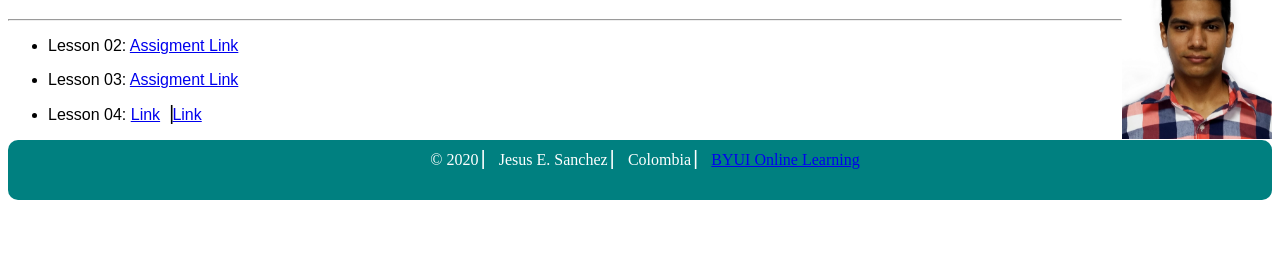
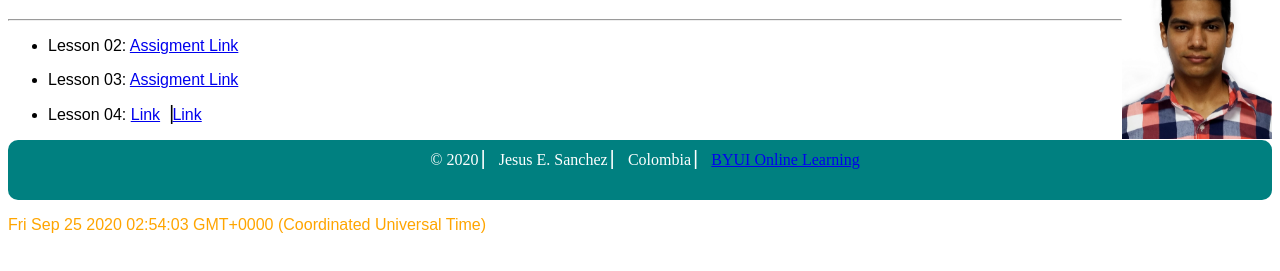
Before and after one commit to jesussanchez1389/jesussanchez.github.io, a plain HTML site: page index.html in a window 1280 px wide. Shown: the part 145-416 px from the top of the page. Drawn offline with Linux system fonts and the light colour scheme.

Commit message:
JavaScript document added

```diff
--- a/index.html
+++ b/index.html
@@ -5,7 +5,8 @@
 <meta name="viewport" content="width=device-width, initial-scale=1.0">
 <meta name="description" content="A portal to my home page">
 <link rel="stylesheet" href="stylesheet.css">
-  <title>Jesus Sanchez-Home Page</title>
+<script src="javascript.js"></script>
+<title>Jesus Sanchez-Home Page</title>
 </head>
 <body>
   <header>
@@ -33,8 +34,7 @@
   </main>
   <footer>
     <p>&copy; 2020 &#9615; Jesus E. Sanchez &#9615; Colombia &#9615; <a href="https://www.byui.edu/online">BYUI Online Learning</a></p>
-    <div id='modified'></div>
-
+    <div id='date'></div>
   </footer>
 </body>
 
--- /dev/null
+++ b/javascript.js
@@ -0,0 +1,5 @@
+window.onload= function updated() {
+let oLastModif = new Date(document.lastModified);
+document.getElementById('date').innerHTML= oLastModif;
+
+}
--- a/stylesheet.css
+++ b/stylesheet.css
@@ -36,3 +36,9 @@ footer p{
     padding-left: 10px;
     padding-top: 10px;
 }
+
+#date{
+    position: absolute;
+    font-family: arial;
+    color: orange;
+}
```
